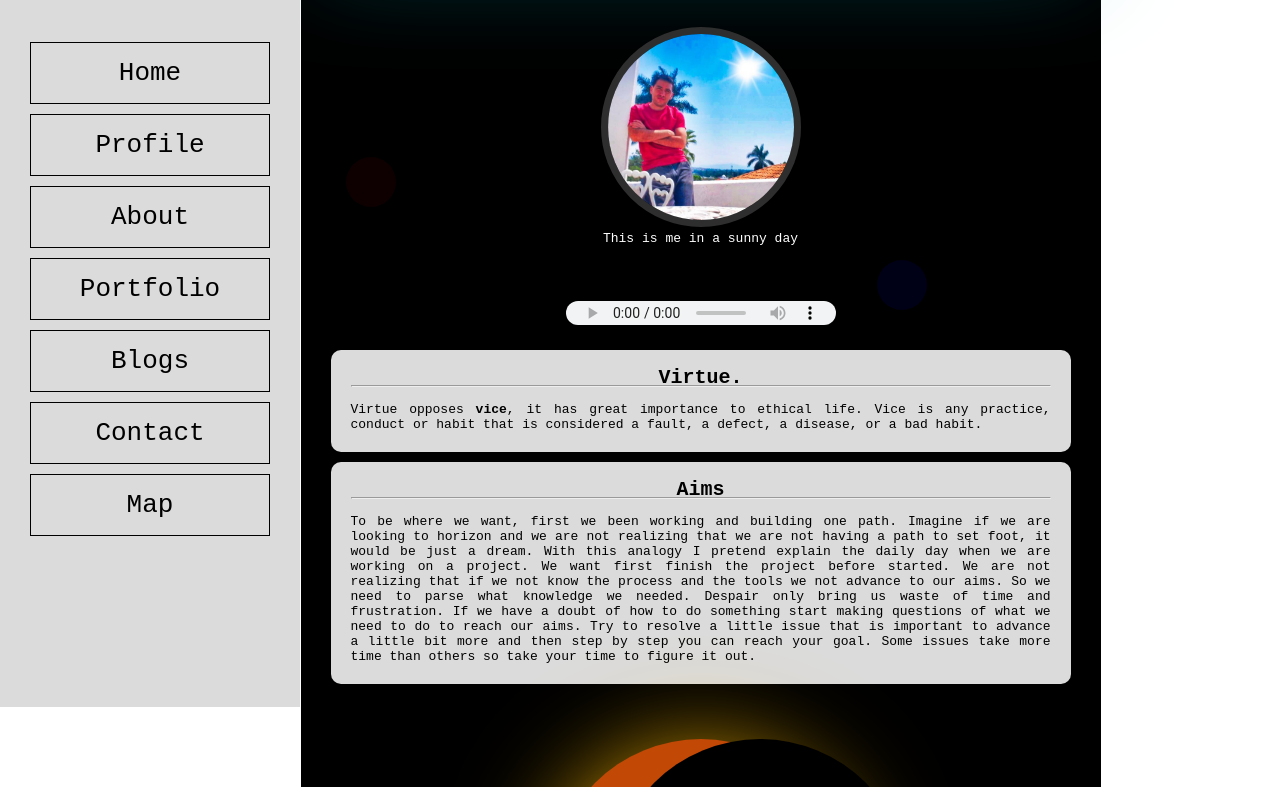
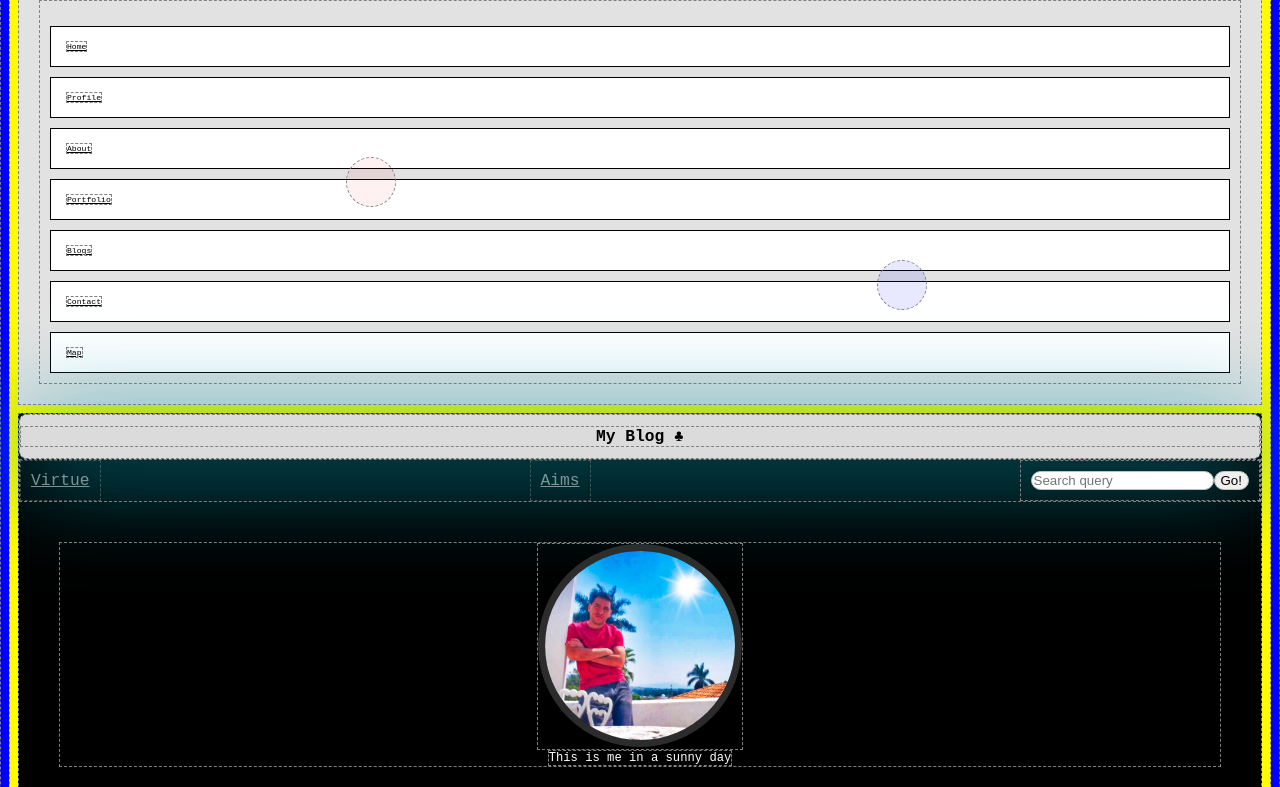
Before and after one commit to er-contreras/myblog, a plain HTML site: page index.html in a window 1280 px wide. Shown: the part 93-880 px from the top of the page. Drawn offline with Linux system fonts and the light colour scheme.

Commit message:
CSS: Setting html and body to work together
HTML: removing old stuff like hearts and others

```diff
--- a/index.html
+++ b/index.html
@@ -6,14 +6,12 @@
   <!-- <meta http-equiv="refresh" content="30"> -->
   <title>Erick's Blog &#9830</title>
   <link href="/styles/style.css" rel="stylesheet"/>
-  <link
-  href="https://fonts.googleapis.com/css?family=Lobster"
-  rel="stylesheet" type="text/css">
 </head>
 <body>
   <!-- Using Flex -->
   <aside>
     <h2>Sidebar</h2>
+
     <ul>
       <li><a href="#">Home</a></li>
       <li><a href="#">Profile</a></li>
@@ -27,10 +25,12 @@
 
   <!-- Using Position relative and absolute -->
   <main>
+
     <header id="myblog">
       <h1>My Blog &#9827</h1>
     </header>
 
+    <!-- <div style="display: none;"> -->
     <nav>
       <!-- We need some navigation bar here.  -->
       <a style="padding: 10px" href="#thinking">Virtue</a>
@@ -50,12 +50,10 @@
     </figure>
 
     <!-- Here we are adding audio and audio controls  -->
-      <div id="audio">
     <audio controls>
       <source src="/sounds/The Wolven Storm (Priscilla's song).mp3"
       type="audio/mpeg"/>
     </audio>
-      </div>
 
     <article class="article-background">
       <h2 style="text-align: center;">Virtue.</h2>
@@ -88,34 +86,21 @@
     <!-- Here start the eclipse -------------------------------------->
     <div id="eclipse">
       <div class="sun">
-            <div class="moon">
+        <div class="moon"></div>
       </div>
     </div>
-        </div>
-
-        <!-- Here start the Heart ---------------------------------------->
-        <div class="heart-back">
-          <div class="heart"></div>
-        </div>
-
-        <!-- Here start the balls  --------------------------------------->
-        <div class="balls" id= "red"></div>
-
-        <div class="balls" id= "blue"></div>
 
     <!-- Footer ----------------------------------------------------->
     <footer>
       <!-- We should put here some copyright or something -->
       &copy; 2021 Erick Contreras
     </footer>
+  <!-- </div> -->
+
+  <!-- Here start the balls  --------------------------------------->
+  <div class="balls" id= "red"></div>
+  <div class="balls" id= "blue"></div>
   </main>
-
-    <div title="Mexican Flag" id="box-container">
-      <div id="box-1"></div>
-      <div id="box-2"></div>
-      <div id="box-3"></div>
-    </div>
-
   <!-- <button onclick="document.location='default.asp'">Button</button> -->
   <script src="/scripts/script.js"></script>
 </body>
--- a/styles/style.css
+++ b/styles/style.css
@@ -1,36 +1,49 @@
 * {
-  margin: 0;
-  padding: 0;
+  /* margin: 0; */
+  /* padding: 0;  */
   box-sizing: border-box;
-  font-family: monospace;
-  /* list-style: none; */
-  text-decoration: none;
-  /* border: 1px solid grey; */
+  border: 1px dashed grey;
+}
+
+/* Here is the shortcut root? -------------------------------------- */
+:root {
+  --background: silver;
+  --background-form: tomato;
 }
 
 html {
-  /* font-size: 62.5%; */
+  font-size: 62.5%;
+  background-color: blue;
+  font-family: monospace;
+  /* This height is related to the min-height = 100% of the body.
+  this work in the past but this dont allow html to grow */
+  /* height: 100%;  */
 }
 
 body {
-  background-color: #ffffff4f;
-  display: flex;
-  /* flex-direction: row; */
-  flex-wrap: wrap;
+  background-color: #fffb00;
+  /* This min-height 100% is realated with html height 100%*/
+  /* min-height: 100%; */
+  /* This min-heigth with 100vh works as well to separate html and the body */
+  min-height: 100vh;
+  /* This other option is not related to the html we don't need
+  to spececify some values in html css */
+  /* min-height: 100vh;
+  max-width: 400px;
+  margin: 0 auto; */
 }
 
+@media only screen and (max-width: 380px) {
+  body {
+    background-color: rgb(255, 0, 0);
+    width: 44.5em;
+  }
+}
+
+/* Aside navigation bar */
 aside {
-  /* display: fixed; */
-  background: rgb(219, 219, 219);
-  /* margin: 0 auto; */
-  /* border: 2px solid grey; */
-  width: 300px;
-  margin-right: 10px;
-  height: 100vh;
-  position: fixed;
-  padding: 10px 0 0 0;
-  text-align: center;
-  font-size: 2em;
+  background: rgb(226, 226, 226);
+  margin: 8px;
 }
 
 aside a {
@@ -44,73 +57,32 @@ aside ul {
   margin: 20px;
 }
 
-aside li{
+aside li {
+  background: white;
   padding: 15px;
   border: 1px solid black;
   margin: 10px;
 }
 
 aside h2 {
+  background: rgb(243, 243, 243);
   padding: 15px;
   border: 1px solid black;
-  font-size: 1.3em;
+  font-size: 1.3rem;
   margin: 10px;
-}
-
-/* Mexico Flag */
-/*
-#box-container {
-  background-color: #ffffff;
-  width: 300px;
-  margin: 0 0 auto;
-  margin-left: 400px;
-}
-
-#box-1 {
-  background-color: red;
-  width: 350px;
-  height: 200px;
-}
-
-#box-2 {
-  background-color: rgb(255, 255, 255);
-  width: 350px;
-  height: 200px;
-}
-
-#box-3 {
-  background-color: rgb(14, 105, 19);
-  width: 350px;
-  height: 200px;
-}
-*/
-
-/* Here is the shortcut root? -------------------------------------- */
-:root {
-  --background:silver;
-  --background-form: tomato;
 }
 
 /* Main Content */
 main {
-  width: 100vh;
-  padding: 0 20px 20px 20px;
-  margin: 0px auto;
-
-  /* border: 8px solid black; */
-  background-color: hsl(247, 4%, 46%);
-  margin-left: 300.5px;
-  background: linear-gradient(180deg, #000000, #000000);
-  /* background: url(https://cdn-media-1.freecodecamp.org/imgr/MJAkxbh.png); */
+  background-color: black;
+  margin: 8px;
 }
-
 
 #myblog {
   box-shadow: 0px 12px 100px 0px rgb(1, 149, 168);
   text-align: center;
   border-radius: 8px;
   background: rgb(219, 219, 219);
-
 }
 
 main nav {
@@ -155,30 +127,31 @@ figure a {
   text-decoration: none;
 }
 
+figure figcaption {
+  font-size: 1.5em;
+}
+
 .me {
-  width: 200px;
-  /* padding: 20px 20px 20px 20px; */
+  width: 25rem;
   border-radius: 50%;
-  border: 7px solid rgb(46, 46, 46);
+  border: 7px solid rgba(56, 56, 56, 0.795);
 }
 
 /* Audio */
-#audio {
+audio {
   display: flex;
   justify-content: center;
+  padding: 15px;
+  margin: 0 auto;
 }
 
-audio {
-  padding: 15px;
-}
 /* -------------------------------- */
 h2 {
   font-size: 20px;
 }
 
-p {
-  width: 70%;
-  border-radius: 5px;
+article {
+  font-size: 1.6em;
 }
 
 a:hover {
@@ -201,18 +174,6 @@ a:hover {
   line-height: 15px;
 }
 
-/*
-#gradient-color {
-  border-radius: 10px;
-  width: 100%;
-  height: 10px;
-  background:
-  repeating-linear-gradient(45deg, rgb(122, 122, 3) 0px, rgb(250, 250, 5) 40px,
-  rgb(54, 54, 54) 40px, black 80px);
-}
-*/
-
-
 /* Here the Eclipse starts -------------------------------------------->*/
 #eclipse {
   display: flex;
@@ -228,7 +189,6 @@ a:hover {
   animation-name: sunday;
   animation-duration: 20s;
   animation-iteration-count: infinite;
-
 }
 
 .moon {
@@ -256,7 +216,7 @@ a:hover {
 @keyframes sunday {
   0% {
     background-color: rgb(172, 155, 0);
-    box-shadow: 0px 12px 100px 0px rgba(253, 186, 0, 0.452);
+    box-shadow: 0px 12px 100px 0px rgba(253, 186, 0, 0.178);
   }
 
   50% {
@@ -286,77 +246,8 @@ a:hover {
   }
 }
 
-/* Heart starts here */
-
-/*
-.heart-back {
-  display: block;
-  margin: 0 auto;
-  background-color: rgb(63, 63, 63);
-  width: 200px;
-  height: 200px;
-  border-radius: 50%;
-  animation-name: heart-back;
-  animation-iteration-count: infinite;
-}
-
-.heart {
-  position: relative;
-  margin: auto;
-  top: 73px;
-  right: 0;
-  bottom: 0;
-  left: 0;
-  background-color: rgb(165, 0, 0);
-  height: 50px;
-  width: 50px;
-  transform: rotate(-45deg);
-  animation-name: beat;
-  animation-duration: 1s;
-  animation-iteration-count: infinite;
-}
-
-.heart::after {
-  background-color: rgb(165, 0, 0);
-  content: "";
-  border-radius: 50%;
-  position: absolute;
-  width: 50px;
-  height: 50px;
-  top: 0px;
-  left: 25px;
-}
-
-.heart::before {
-  content: '';
-  background-color: rgb(165, 0, 0);
-  border-radius: 50%;
-  position: absolute;
-  width: 50px;
-  height: 50px;
-  top: -25px;
-  left: 0px;
-}
-
-@keyframes beat {
-  0% {
-    transform: scale(1) rotate(-45deg);
-  }
-  50% {
-    transform: scale(0.6) rotate(-45deg);
-  }
-}
-
-@keyframes heart-back {
-  50% {
-    background: rgb(241, 36, 0);
-  }
-}
-
- */
-
 /* Applied Visual Design: Bezier Curve to Move a Graphic  ------------------->*/
-.balls{
+.balls {
   border-radius: 50%;
   position: fixed;
   width: 50px;
@@ -394,4 +285,5 @@ footer {
   color: rgb(143, 143, 143);
   text-align: center;
   margin-top: 30px;
+  font-size: 1.5rem;
 }
```
Lines whose indentation alone changed are shown as unchanged.
